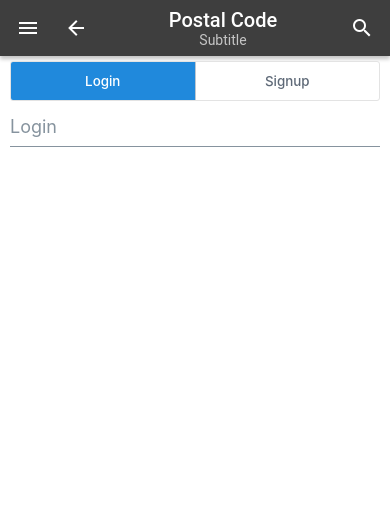
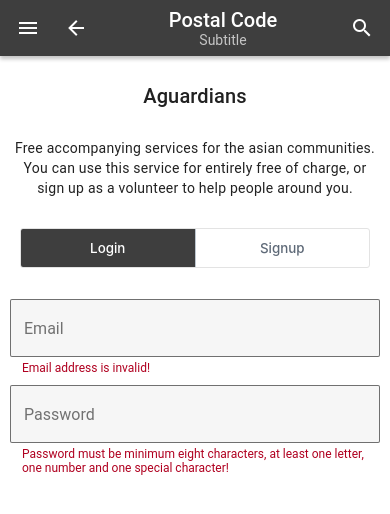
Before and after one commit to Yugue/aguardians_rn, a React Native app: screen / in a window 390 px wide. Shown: the top 514 px of the page. Built offline with nearby package versions, Linux system fonts and the light colour scheme.

Commit message:
login done

```diff
--- a/Components/Drawer/Drawer.js
+++ b/Components/Drawer/Drawer.js
@@ -2,7 +2,7 @@ import React, { useState } from 'react';
 import { Drawer } from 'react-native-paper';
 
 const DrawerMain = () => {
-  const [active, setActive] = useState('');
+  const [active, setActive] = useState('Home');
 
   return (
     <Drawer.Section title="My Account" style={{
--- a/Components/Header/Header.js
+++ b/Components/Header/Header.js
@@ -13,6 +13,9 @@ const HeaderMain = () => {
     setselectedDrawer(!selectedDrawer)
   }
 
+  // If logged in show drawer
+  // If logged in show postal code
+
   return (
     <Fragment>
       <Appbar.Header>
--- a/Components/LoginSignup/AuthSection.js
+++ b/Components/LoginSignup/AuthSection.js
@@ -1,6 +1,6 @@
 import React, { useState } from 'react';
-import { Text, ButtonGroup } from 'react-native-elements';
-import { SafeAreaProvider } from 'react-native-safe-area-context';
+import { ButtonGroup } from 'react-native-elements';
+import { Title, Paragraph, Card } from 'react-native-paper';
 import { View } from "react-native";
 import Login from './Login';
 import Signup from './Signup';
@@ -14,7 +14,11 @@ const AuthSection = () => {
   }
 
   return (
-    <View>
+    <View style={{marginHorizontal: 10}}>
+      <Title style={{textAlign: 'center', marginVertical: 25}}>Aguardians</Title>
+      <Paragraph style={{textAlign: 'center', marginBottom: 25}}>Free accompanying services for the asian communities.
+        You can use this service for entirely free of charge,
+        or sign up as a volunteer to help people around you.</Paragraph>
       <ButtonGroup
         onPress={updateIndex}
         selectedIndex={selectedButton}
--- a/Components/LoginSignup/Login.js
+++ b/Components/LoginSignup/Login.js
@@ -1,16 +1,50 @@
 import React, { useState } from 'react';
-import Icon from 'react-native-vector-icons/FontAwesome';
-import { Input } from 'react-native-elements';
-import { SafeAreaProvider } from 'react-native-safe-area-context';
+import { View } from 'react-native';
+import { HelperText, TextInput } from 'react-native-paper';
 
 const Login = () => {
+  const [Email, setEmail] = useState('');
+  const [Password, setPassword] = useState('');
+
+  const onChangeEmail = Email => setEmail(Email);
+  const onChangePassword = Password => setPassword(Password);
+
+  function validateEmail() {
+    const emailRule = /^(([^<>()[\]\\.,;:\s@"]+(\.[^<>()[\]\\.,;:\s@"]+)*)|(".+"))@((\[[0-9]{1,3}\.[0-9]{1,3}\.[0-9]{1,3}\.[0-9]{1,3}\])|(([a-zA-Z\-0-9]+\.)+[a-zA-Z]{2,}))$/;
+    return !emailRule.test(String(Email).toLowerCase());
+  }
+
+  function validatePassword() {
+    const password_rule = /^(?=.*[A-Za-z])(?=.*\d)(?=.*[@$!%*#?&])[A-Za-z\d@$!%*#?&]{8,}$/;
+    return !password_rule.test(String(Password));
+  }
+  const password_message = "Password must be minimum eight characters, at least one letter, one number and one special character!";
 
   return (
-      <Input
-        placeholder='Login'
+    <View style={{ marginTop: 20 }}>
+      <TextInput
+        mode="outlined"
+        label="Email"
+        placeholder="Email"
+        value={Email}
+        onChangeText={onChangeEmail}
       />
+      <HelperText type="error" visible={validateEmail()}>
+        Email address is invalid!
+      </HelperText>
+      <TextInput
+        mode="outlined"
+        label="Password"
+        placeholder="Password"
+        value={Password}
+        secureTextEntry={true}
+        onChangeText={onChangePassword}
+      />
+      <HelperText type="error" visible={validatePassword()}>
+        {password_message}
+      </HelperText>
+    </View>
   );
 };
 
-
 export default Login;
--- a/Theme/themeRNE.js
+++ b/Theme/themeRNE.js
@@ -1,5 +1,6 @@
 export const themeRNE = {
   colors: {
-    black: '#3E3E3E',
+    primary: '#3E3E3E',
+    accent: '#C4C4C4',
   },
 };
```
